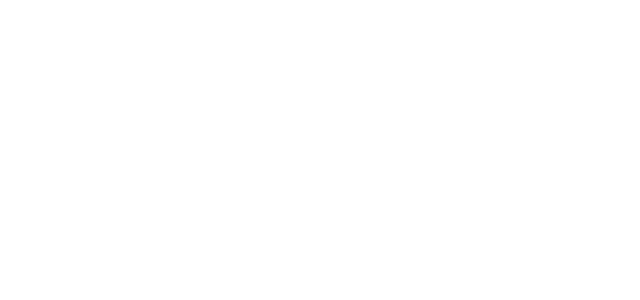
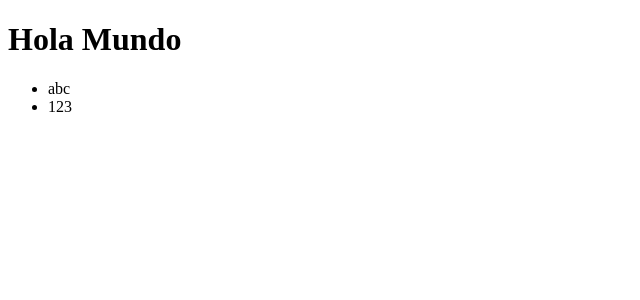
Before and after one commit to jmaladio/acamica-mamani-aladio-julian, a React (Create React App) app: page / in a window 1280 px wide. Shown: the top 300 px of the page, without its empty margins (0-640 px from the left). Built offline with nearby package versions, Linux system fonts and the light colour scheme.

Commit message:
#1 feat: setup ambientes env con URI y TOKEN Issue #1

```diff
--- a/src/App.js
+++ b/src/App.js
@@ -1,7 +1,11 @@
 function App() {
   return (
     <div>
-
+      <h1>Hola Mundo</h1>
+      <ul>
+        <li>{process.env.REACT_APP_API_URI}</li>
+        <li>{process.env.REACT_APP_API_KEY}</li>
+      </ul>
     </div>
   );
 }
```
Also changed, not shown: 2 other files (tests, documents, lock files or other folders).
